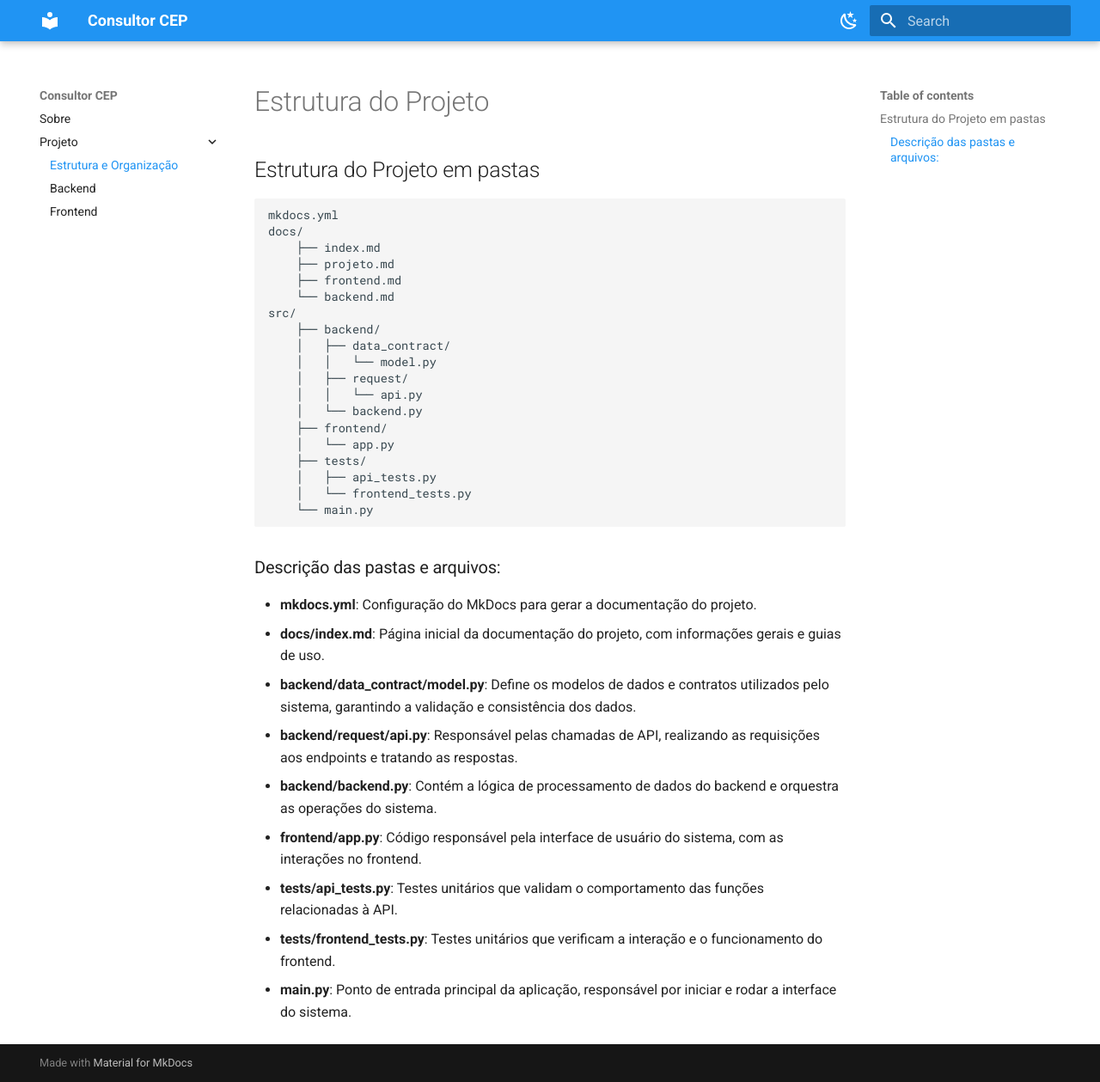
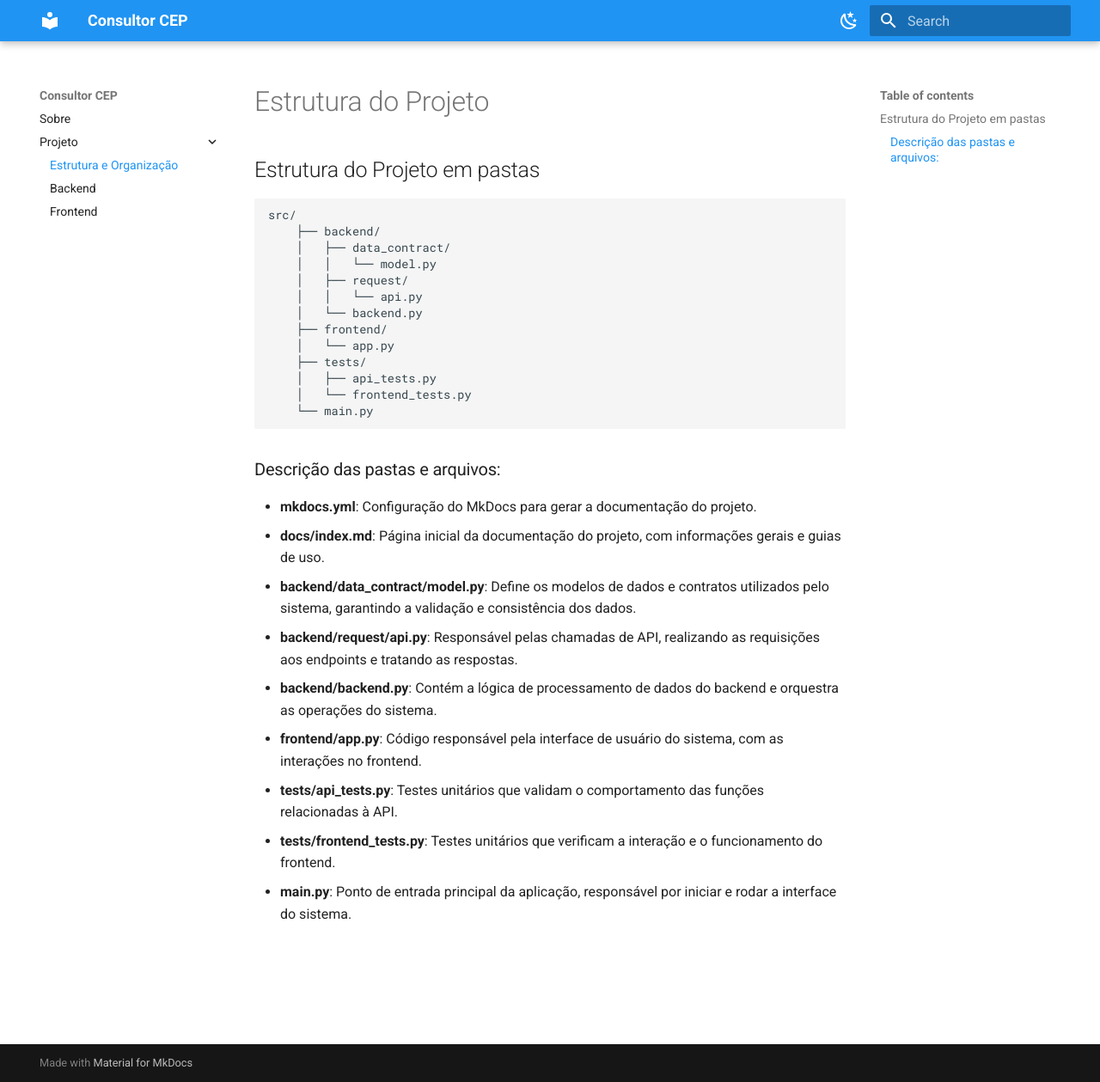
Before and after one commit to AngeloGagno/Consultor_CEP, an MkDocs documentation site: the page built from docs/projeto.md, in a window 1280 px wide and 1259 px high. Shown: the whole window at 86% size. Built offline with MkDocs 1.6.1 and Material for MkDocs 9.7.7, drawn with Linux system fonts in a browser that asks for light colours.

Commit message:
docs:Retirando informações desnecessarias

```diff
--- a/docs/projeto.md
+++ b/docs/projeto.md
@@ -1,11 +1,6 @@
 # Estrutura do Projeto
 ## Estrutura do Projeto em pastas
-    mkdocs.yml
-    docs/
-        ├── index.md
-        ├── projeto.md
-        ├── frontend.md
-        └── backend.md
+
     src/
         ├── backend/
         │   ├── data_contract/
```
